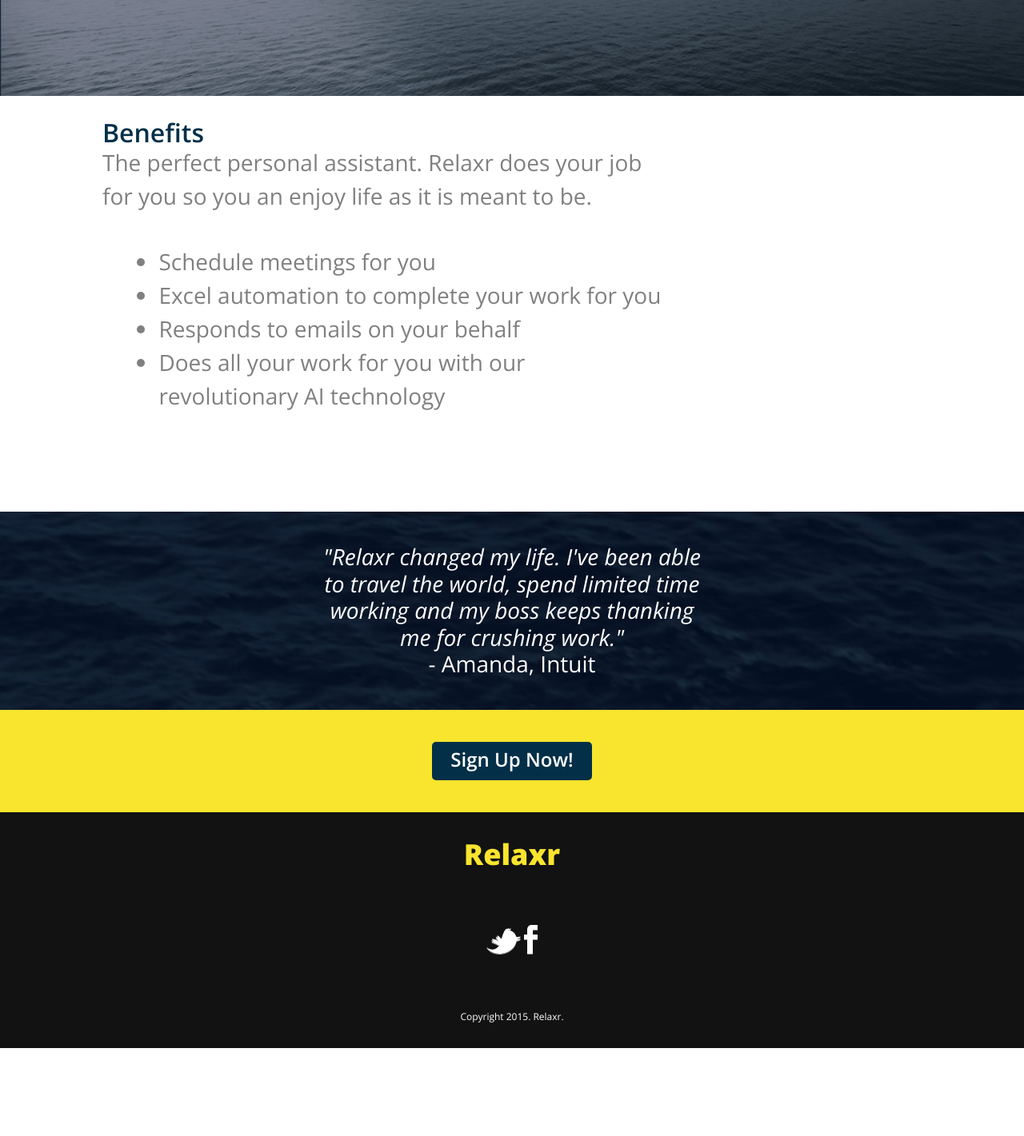
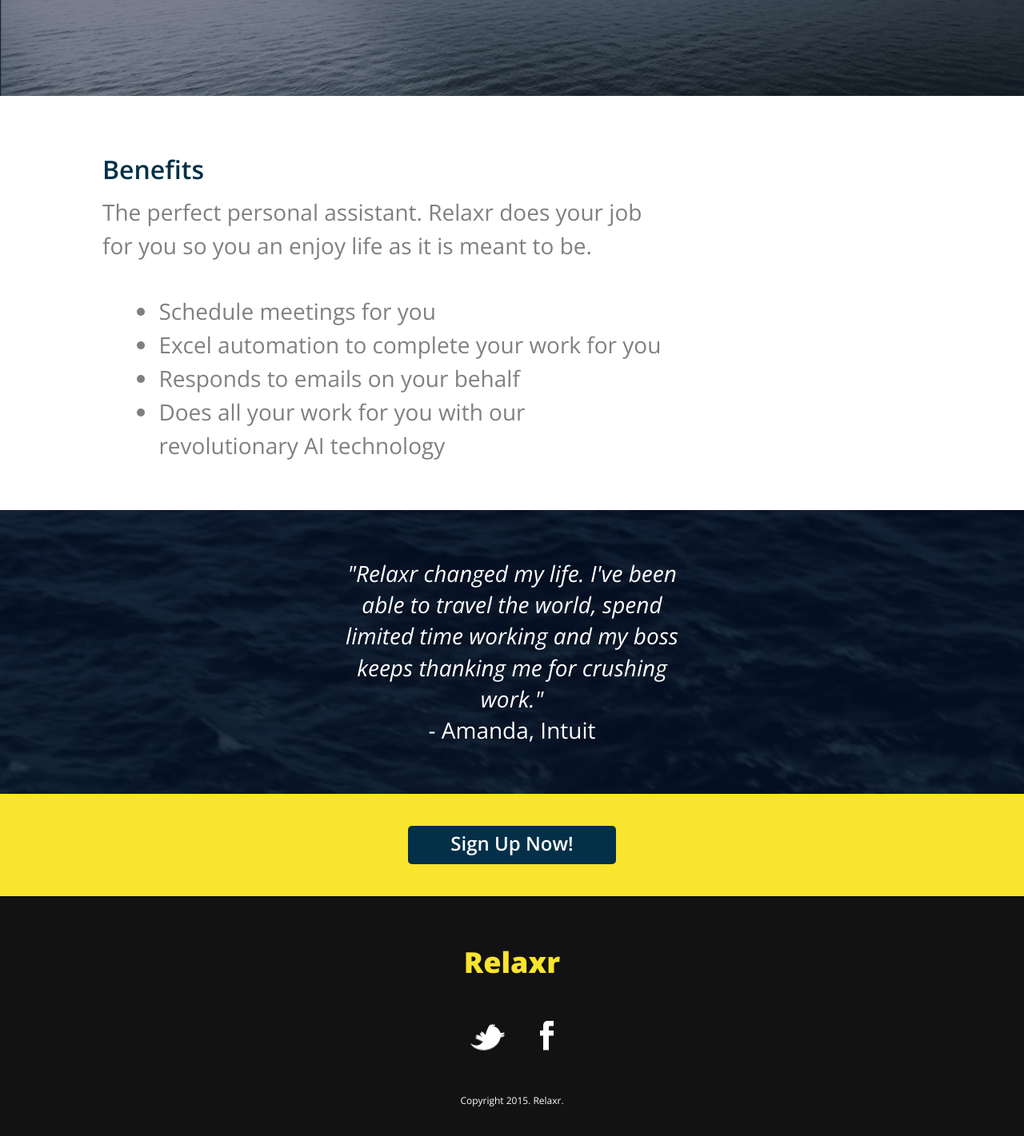
Before and after one commit to clarer/fewd7-assignment-2, a plain HTML site: page index.html in a window 1280 px wide. Shown: the part 480-1901 px from the top of the page at 80% size. Before the commit the page ends 1793 px from the top, so only its background shows below. Drawn offline with nearby package versions, Linux system fonts and the light colour scheme.

Commit message:
complete!

```diff
--- a/styles.css
+++ b/styles.css
@@ -64,6 +64,7 @@ h2 {
 	font-size: 32px;
 	font-weight: 600;
 	color: #033048;
+	line-height: 2;
 }
 
 p {
@@ -91,8 +92,12 @@ header {
 }
 
 footer {
-	height: 295px;
+	padding: 30px;
 	background-color: #121212;
+}
+
+img {
+	padding: 20px;
 }
 
 .copyright {
@@ -110,7 +115,7 @@ footer {
 	margin: 0 auto;
 	font-size: 24px;
 	height: 28px;
-	width: 180px;
+	width: 240px;
 	padding: 10px;
 }
 
@@ -148,18 +153,17 @@ footer {
 }
 
 .main-content {
-	height: 460px;
-	padding: 30px 35% 30px 10%;
+	padding: 60px 35% 60px 10%;
 }
 
 .testimonial {
-	padding: 40px;
+	padding: 60px;
 	background-image: url('./images/testimonial_bg.jpg');
 	background-size: cover;
 	font-size: 28px;
 	color: white;
 	text-align: center;
-	line-height: 1.2;
+	line-height: 1.4;
 }
 
 #quote {
@@ -174,5 +178,4 @@ footer {
 
 .social {
 	text-align: center;
-	padding: 35px;
 }
```
